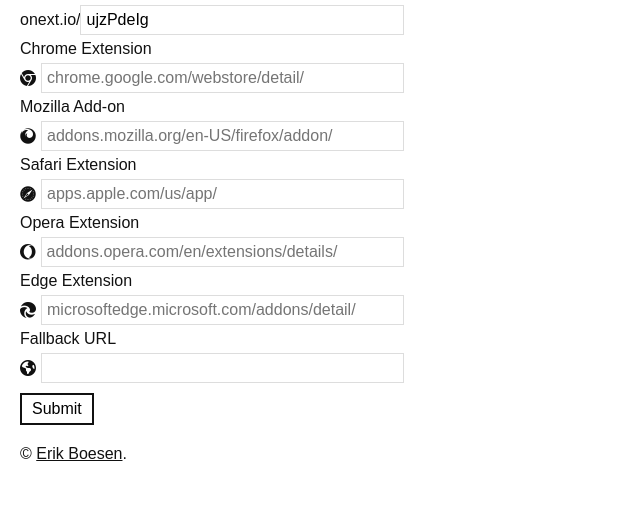
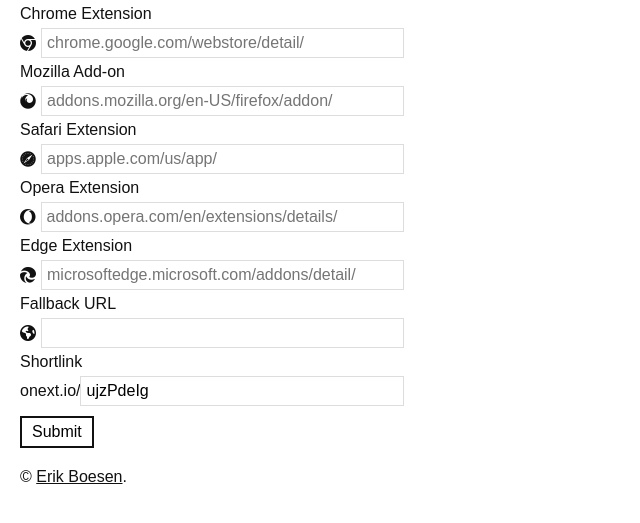
Before and after one commit to ErikBoesen/onext, a Flask app: page / in a window 1280 px wide. Shown: the part 73-596 px from the top of the page, without its empty margins (0-640 px from the left). Run offline with Flask 2, Linux system fonts and the light colour scheme; some libraries are stand-ins or nearby versions; some web fonts are replaced.

Commit message:
Align columns side by side

```diff
--- a/app/templates/index.html
+++ b/app/templates/index.html
@@ -3,7 +3,18 @@
 <form action="" method="post">
     {{ form.hidden_tag() }}
 
+    <div class="row">
+        <div class="column">
+            {% with item = form.chrome_url, icon = "chrome", placeholder = "chrome.google.com/webstore/detail/" %}{% include "_input.html" %}{% endwith %}
+            {% with item = form.firefox_url, icon = "firefox", placeholder = "addons.mozilla.org/en-US/firefox/addon/" %}{% include "_input.html" %}{% endwith %}
+            {% with item = form.safari_url, icon = "safari", placeholder = "apps.apple.com/us/app/" %}{% include "_input.html" %}{% endwith %}
+            {% with item = form.opera_url, icon = "opera", placeholder = "addons.opera.com/en/extensions/details/" %}{% include "_input.html" %}{% endwith %}
+            {% with item = form.edge_url, icon = "edge", placeholder = "microsoftedge.microsoft.com/addons/detail/" %}{% include "_input.html" %}{% endwith %}
+            {% with item = form.fallback_url, icon = "globe" %}{% include "_input.html" %}{% endwith %}
+        </div>
+        <div class="column">
             <div class="entry">
+                {{ form.id.label }}
                 <div>
                 onext.io/{{ form.id(value=id) }}
                 </div>
@@ -11,13 +22,10 @@
                 <span class="error">{{ error }}</span>
                 {% endfor %}
             </div>
-    {% with item = form.chrome_url, icon = "chrome", placeholder = "chrome.google.com/webstore/detail/" %}{% include "_input.html" %}{% endwith %}
-    {% with item = form.firefox_url, icon = "firefox", placeholder = "addons.mozilla.org/en-US/firefox/addon/" %}{% include "_input.html" %}{% endwith %}
-    {% with item = form.safari_url, icon = "safari", placeholder = "apps.apple.com/us/app/" %}{% include "_input.html" %}{% endwith %}
-    {% with item = form.opera_url, icon = "opera", placeholder = "addons.opera.com/en/extensions/details/" %}{% include "_input.html" %}{% endwith %}
-    {% with item = form.edge_url, icon = "edge", placeholder = "microsoftedge.microsoft.com/addons/detail/" %}{% include "_input.html" %}{% endwith %}
-    {% with item = form.fallback_url, icon = "globe" %}{% include "_input.html" %}{% endwith %}
+        </div>
+    </div>
 
-    <p>{{ form.submit() }}</p>
+    {{ form.submit() }}
+    <input type="text" id="copy-content">
 </form>
 {% endblock %}
```
Lines whose indentation alone changed are shown as unchanged.
